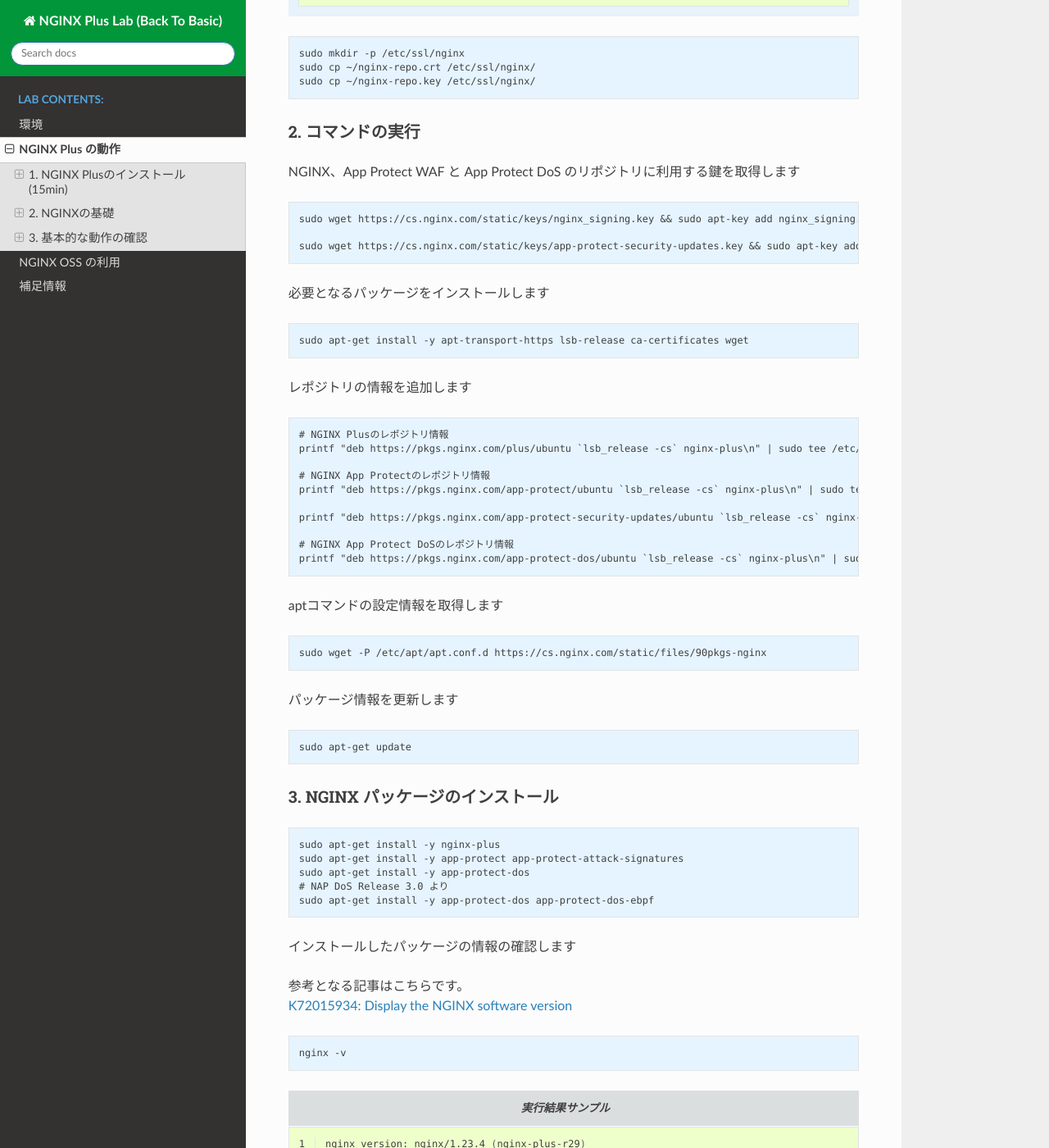
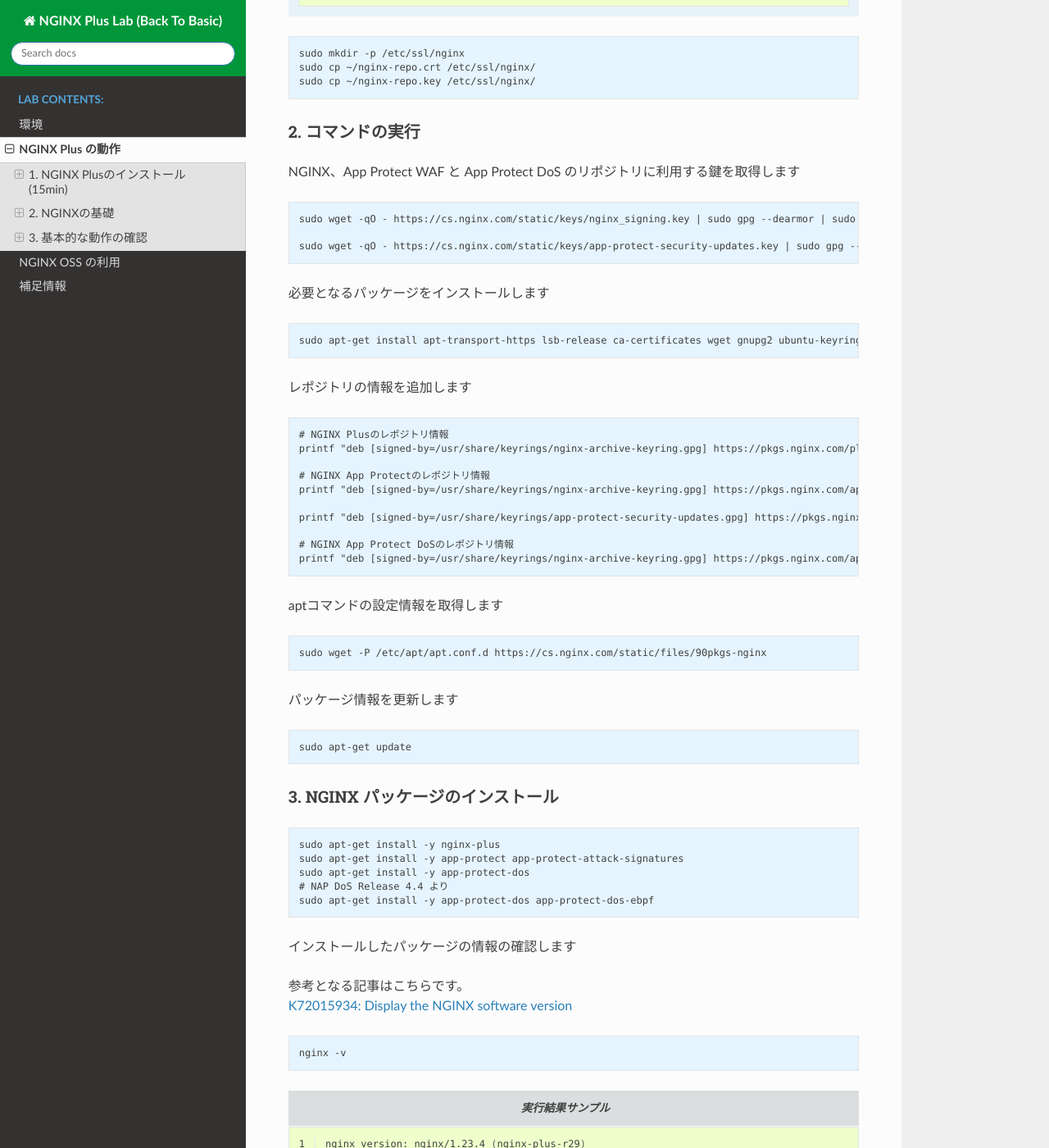
Before and after one commit to BeF5/f5j-nginx-plus-lab1, a Sphinx documentation site: the page built from docs/class1/module2/module2.rst, in a window 1280 px wide and 1400 px high, scrolled down 780 px. Shown: the whole window at 82% size. Built offline with Sphinx 7.4.7 and the Read the Docs theme 2.0.0, drawn with Linux system fonts in a browser that asks for light colours.

Commit message:
Update module2.rst

```diff
--- a/docs/class1/module2/module2.rst
+++ b/docs/class1/module2/module2.rst
@@ -44,30 +44,30 @@
 
 .. code-block:: cmdin
 
-   sudo wget https://cs.nginx.com/static/keys/nginx_signing.key && sudo apt-key add nginx_signing.key
+   sudo wget -qO - https://cs.nginx.com/static/keys/nginx_signing.key | sudo gpg --dearmor | sudo tee /usr/share/keyrings/nginx-archive-keyring.gpg >/dev/null
 
-   sudo wget https://cs.nginx.com/static/keys/app-protect-security-updates.key && sudo apt-key add app-protect-security-updates.key
+   sudo wget -qO - https://cs.nginx.com/static/keys/app-protect-security-updates.key | sudo gpg --dearmor | sudo tee /usr/share/keyrings/app-protect-security-updates.gpg >/dev/null
 
 必要となるパッケージをインストールします
 
 .. code-block:: cmdin
 
-   sudo apt-get install -y apt-transport-https lsb-release ca-certificates wget
+   sudo apt-get install apt-transport-https lsb-release ca-certificates wget gnupg2 ubuntu-keyring
 
 レポジトリの情報を追加します
 
 .. code-block:: cmdin
 
    # NGINX Plusのレポジトリ情報
-   printf "deb https://pkgs.nginx.com/plus/ubuntu `lsb_release -cs` nginx-plus\n" | sudo tee /etc/apt/sources.list.d/nginx-plus.list
+   printf "deb [signed-by=/usr/share/keyrings/nginx-archive-keyring.gpg] https://pkgs.nginx.com/plus/ubuntu `lsb_release -cs` nginx-plus\n" | sudo tee /etc/apt/sources.list.d/nginx-plus.list
 
    # NGINX App Protectのレポジトリ情報
-   printf "deb https://pkgs.nginx.com/app-protect/ubuntu `lsb_release -cs` nginx-plus\n" | sudo tee /etc/apt/sources.list.d/nginx-app-protect.list
+   printf "deb [signed-by=/usr/share/keyrings/nginx-archive-keyring.gpg] https://pkgs.nginx.com/app-protect/ubuntu `lsb_release -cs` nginx-plus\n" | sudo tee /etc/apt/sources.list.d/nginx-app-protect.list
 
-   printf "deb https://pkgs.nginx.com/app-protect-security-updates/ubuntu `lsb_release -cs` nginx-plus\n" | sudo tee -a /etc/apt/sources.list.d/nginx-app-protect.list
+   printf "deb [signed-by=/usr/share/keyrings/app-protect-security-updates.gpg] https://pkgs.nginx.com/app-protect-security-updates/ubuntu `lsb_release -cs` nginx-plus\n" | sudo tee -a /etc/apt/sources.list.d/nginx-app-protect.list
 
    # NGINX App Protect DoSのレポジトリ情報
-   printf "deb https://pkgs.nginx.com/app-protect-dos/ubuntu `lsb_release -cs` nginx-plus\n" | sudo tee /etc/apt/sources.list.d/nginx-app-protect-dos.list
+   printf "deb [signed-by=/usr/share/keyrings/nginx-archive-keyring.gpg] https://pkgs.nginx.com/app-protect-dos/ubuntu `lsb_release -cs` nginx-plus\n" | sudo tee /etc/apt/sources.list.d/nginx-app-protect-dos.list
 
 aptコマンドの設定情報を取得します
 
@@ -90,7 +90,7 @@
    sudo apt-get install -y nginx-plus
    sudo apt-get install -y app-protect app-protect-attack-signatures
    sudo apt-get install -y app-protect-dos
-   # NAP DoS Release 3.0 より
+   # NAP DoS Release 4.4 より
    sudo apt-get install -y app-protect-dos app-protect-dos-ebpf
 
 インストールしたパッケージの情報の確認します
```
